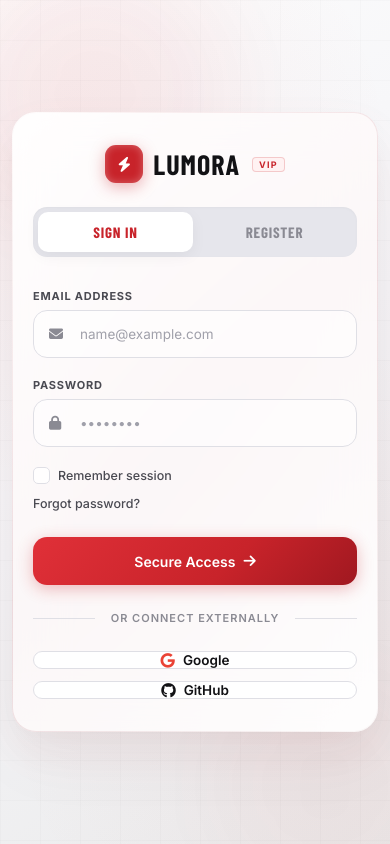
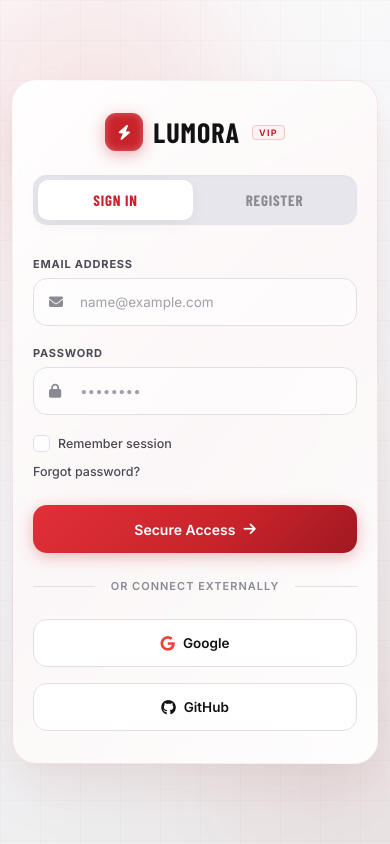
Before and after one commit to danish-devx/Lumora-App, a plain HTML site: page index.html in a window 390 px wide. Drawn offline with nearby package versions, Linux system fonts and the light colour scheme; some packages are replaced by stand-ins of ours; a script that the page names is missing.

Commit message:
Update style.css

```diff
--- a/style.css
+++ b/style.css
@@ -513,19 +513,18 @@
     gap: 12px;
   }
 
-  .social-auth-row {
-    flex-direction: column;
-    gap: 12px;
-    width: 100%;
+  .auth-card .social-auth-row {
+    flex-direction: column !important;
+    gap: 16px !important;
+    display: flex !important;
+    width: 100% !important;
   }
 
-
-  .social-btn {
+  .auth-card .social-auth-row .social-btn {
     width: 100% !important;
+    min-height: 48px !important;
     height: 48px !important;
-    display: flex !important;
-    align-items: center !important;
-    justify-content: center !important;
+    padding: 12px 0 !important;
   }
 
 }
```
